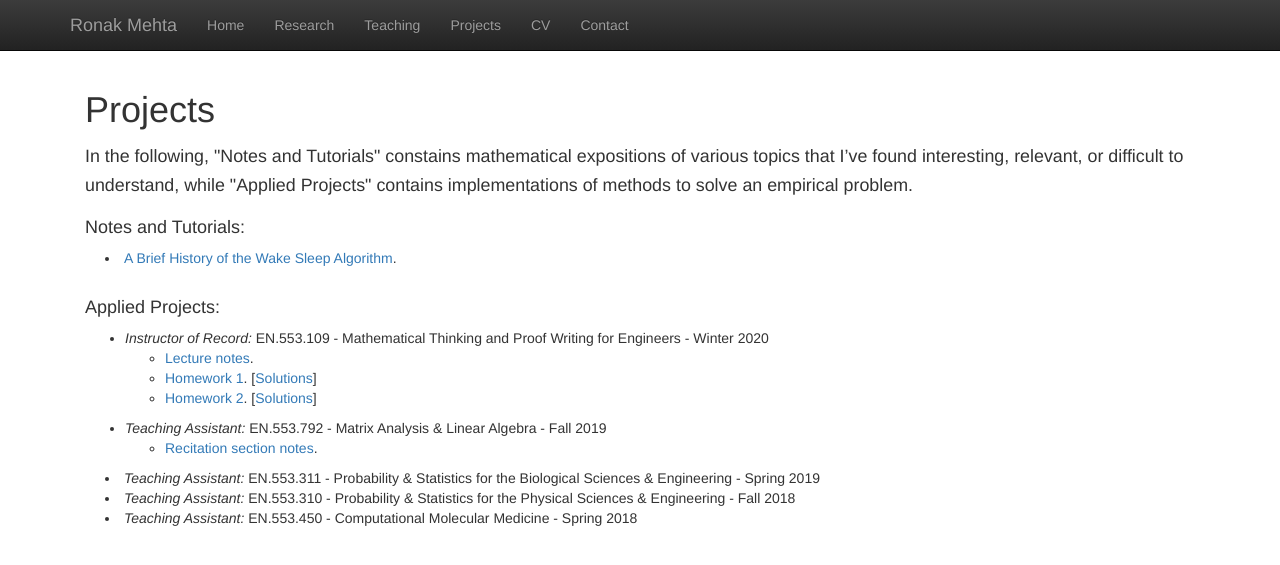
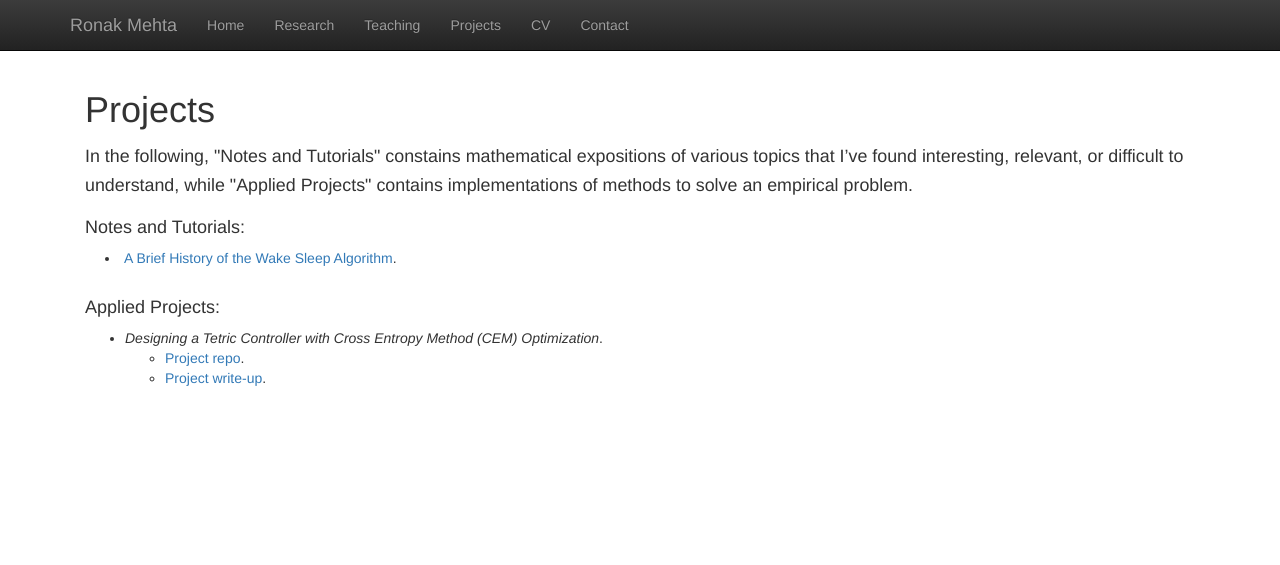
Before and after one commit to shreyap18/shreyap18.github.io, a Jekyll site: the page built from projects.html, in a window 1280 px wide. Shown: the top 565 px of the page. Built offline with Jekyll 4.4.1, drawn with Linux system fonts in a browser that asks for light colours; nearby versions of some CDN libraries; library files that are not in the unit come from our copies.

Commit message:
Tetrix project added.

```diff
--- a/projects.html
+++ b/projects.html
@@ -22,30 +22,13 @@ title: 'Projects'
 <h4>Applied Projects:</h4>
 <p class="content" style="padding:0px;margin:0px 20px 0px;">
 <ul>
-    <li style="padding:0px;margin:0px 0px 0px;"> <i>Instructor of Record:</i> EN.553.109 - Mathematical Thinking and
-        Proof Writing for Engineers - Winter 2020
+    <li style="padding:0px;margin:0px 0px 0px;"> <i>Designing a Tetric Controller with Cross Entropy Method (CEM)
+            Optimization</i>.
         <ul>
-            <li> <a href="teaching/proof_class_notes.pdf">Lecture notes</a>. </li>
-            <li> <a href="teaching/proof_homework1.pdf">Homework 1</a>. [<a
-                    href="teaching/proof_homework1_sols.pdf">Solutions</a>]</li>
-            <li> <a href="teaching/proof_homework2.pdf">Homework 2</a>. [<a
-                    href="teaching/proof_homework2_sols.pdf">Solutions</a>]</li>
+            <li> <a href="https://github.com/ronakdm/tetris_cem">Project repo</a>. </li>
+            <li> <a href="projects/tetris_cem.pdf">Project write-up</a>.
         </ul>
     </li>
 </ul>
-<ul>
-    <li style="padding:0px;margin:0px 0px 0px;"> <i>Teaching Assistant:</i> EN.553.792 - Matrix Analysis & Linear
-        Algebra - Fall 2019
-        <ul>
-            <li> <a href="teaching/matrix_section_notes.pdf">Recitation section notes</a>. </li>
-        </ul>
-    </li>
-</ul>
-<li style="padding:0px;margin:0px 20px 0px;"> <i>Teaching Assistant:</i> EN.553.311 - Probability & Statistics for the
-    Biological Sciences & Engineering - Spring 2019 </li>
-<li style="padding:0px;margin:0px 20px 0px;"> <i>Teaching Assistant:</i> EN.553.310 - Probability & Statistics for the
-    Physical Sciences & Engineering - Fall 2018 </li>
-<li style="padding:0px;margin:0px 20px 0px;"> <i>Teaching Assistant:</i> EN.553.450 - Computational Molecular Medicine -
-    Spring 2018 </li>
 <br />
 </p>
```
Also changed, not shown: 1 other file.
